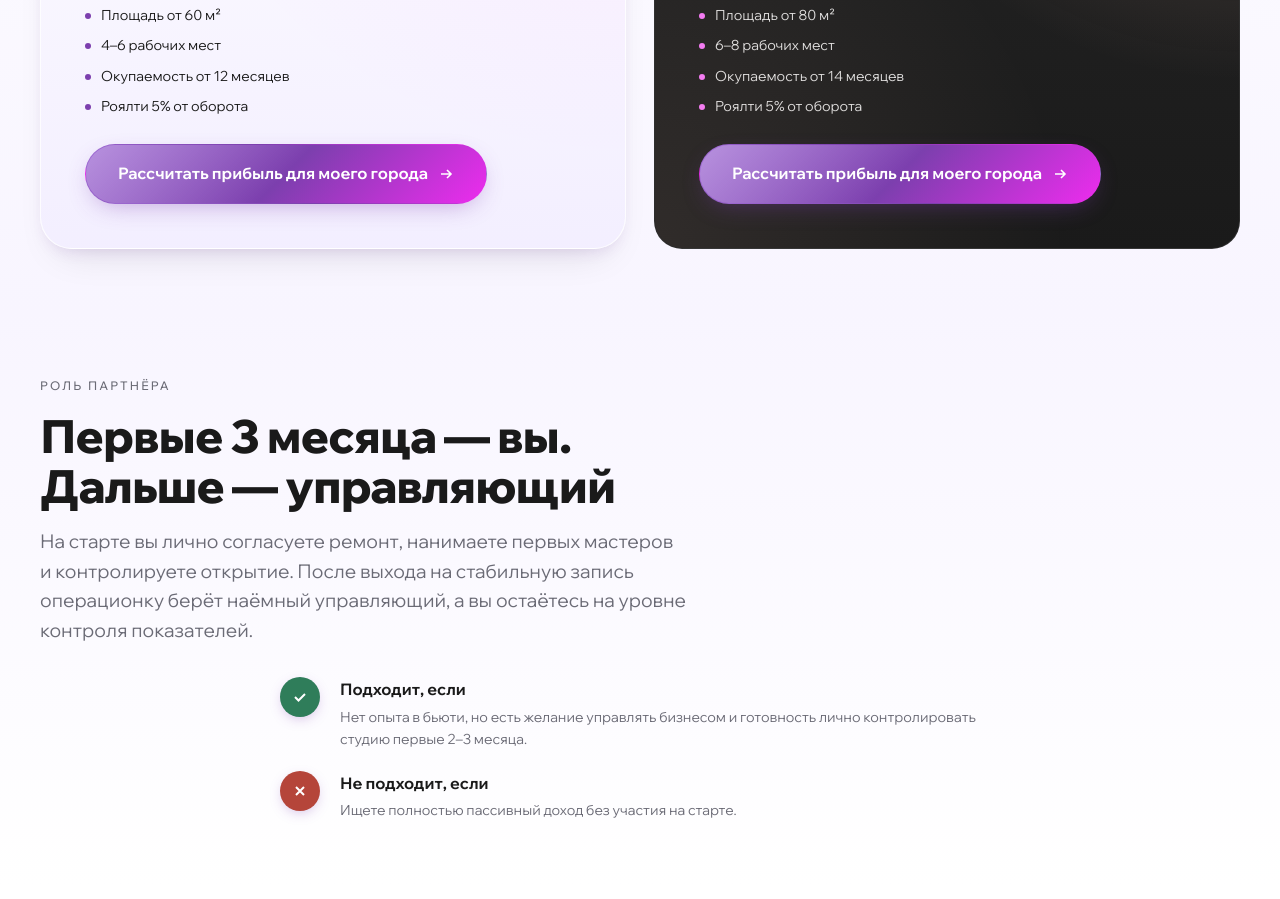
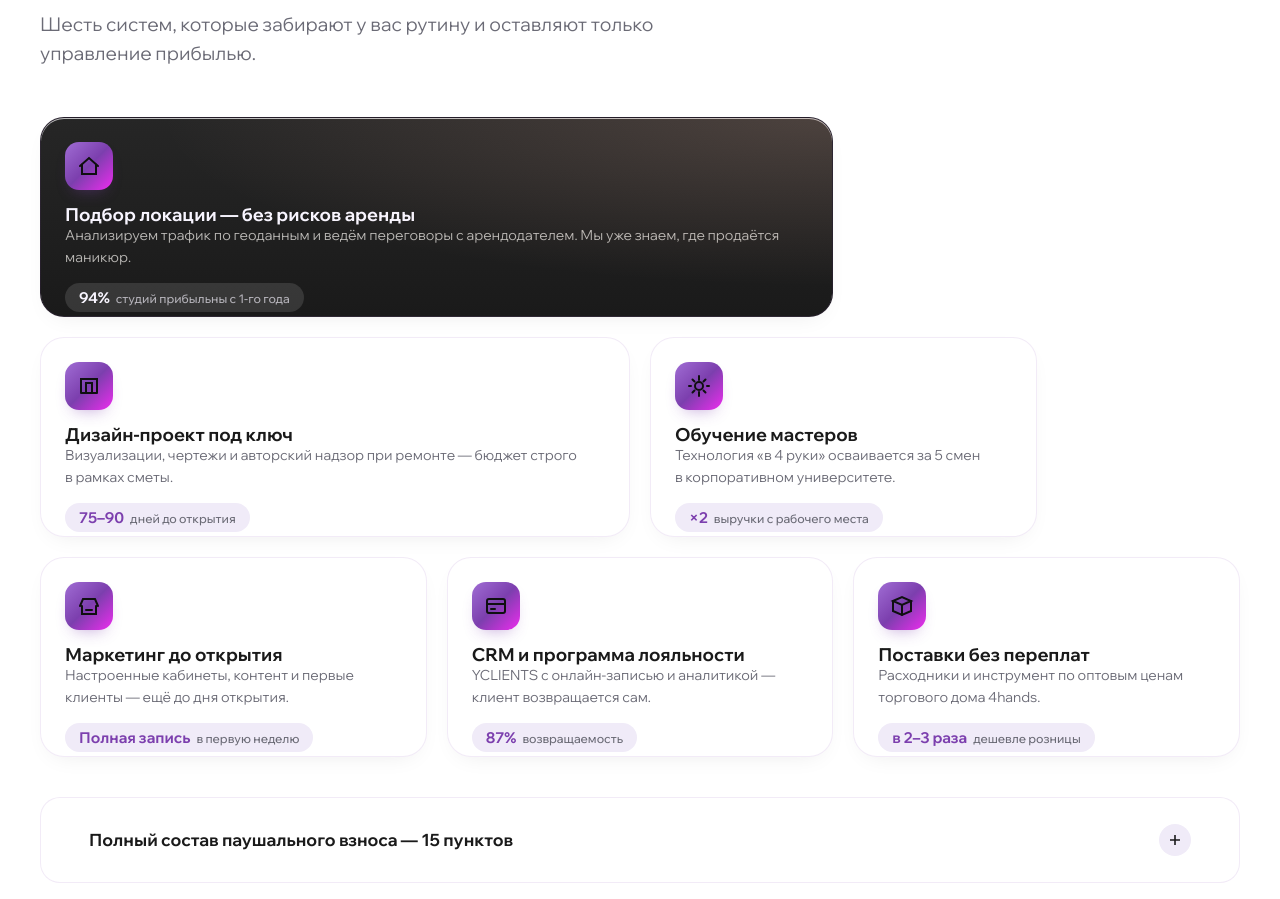
Before and after one commit to 14810b-dotcom/4hands-franchise-landing, a website: page franch-v2/index.html in a window 1280 px wide. Shown: the part 6041-6940 px from the top of the page. Drawn offline with nearby package versions, Linux system fonts and the light colour scheme.

Commit message:
refactor(franch-v2): metric pills on capability cards, 2-col FAQ, shorter Path
Each support card now leads with its number (94% profitable, x2 revenue,
87% retention, 2-3x cheaper supplies) instead of burying it in prose —
answers the "хочется цифры, а не очевидные вещи" review note and lets
each description drop to one line.

FAQ heading moves into a sticky left column beside the accordion, and
the Path scroll-scrub track drops 300vh -> 170vh; it was hijacking three
full screens of scroll to deliver four bullets.

Page height 12406px -> 11572px (13554px at review time).

Co-Authored-By: Claude Opus 5 <noreply@anthropic.com>

```diff
--- a/franch-v2/index.html
+++ b/franch-v2/index.html
@@ -398,7 +398,7 @@
 
         <!-- Desktop: pinned scroll-scrub -->
         <div class="path-desktop">
-            <div id="pathTrack" style="height: 300vh; position: relative;">
+            <div id="pathTrack" style="height: 170vh; position: relative;">
                 <div class="path-pin" id="pathPin">
                     <div class="path-stage" id="pathStage">
                         <div class="path-layer l1" data-step="1"></div>
@@ -785,8 +785,8 @@
                     </div>
                     <div>
                         <div class="bento-title" style="color: var(--c-ivory);">Подбор локации — без&nbsp;рисков аренды</div>
-                        <div class="bento-desc">Анализируем трафик по&nbsp;геоданным, ведём переговоры с&nbsp;арендодателем и&nbsp;защищаем вас от&nbsp;кабальных условий договора. Вы не&nbsp;тратите время — мы уже знаем, где продаётся маникюр.</div>
-                        <div class="bento-stat" style="margin-top:16px; color:rgba(248,245,255,0.6); font-size:12px;">200+ локаций отсмотрено · 94% студий прибыльны с 1-го года</div>
+                        <div class="bento-desc">Анализируем трафик по&nbsp;геоданным и&nbsp;ведём переговоры с&nbsp;арендодателем. Мы уже знаем, где продаётся маникюр.</div>
+                        <div class="tile-stat">94% <span>студий прибыльны с 1-го года</span></div>
                     </div>
                 </article>
 
@@ -796,7 +796,8 @@
                     </div>
                     <div>
                         <div class="bento-title">Дизайн-проект под ключ</div>
-                        <div class="bento-desc">Готовые визуализации, технические чертежи и авторский надзор при ремонте. Ремонт без&nbsp;сюрпризов и&nbsp;переделок — бюджет строго в&nbsp;рамках сметы.</div>
+                        <div class="bento-desc">Визуализации, чертежи и&nbsp;авторский надзор при&nbsp;ремонте — бюджет строго в&nbsp;рамках сметы.</div>
+                        <div class="tile-stat">75–90 <span>дней до открытия</span></div>
                     </div>
                 </article>
 
@@ -805,8 +806,9 @@
                         <svg width="24" height="24" viewBox="0 0 24 24" fill="none" stroke="#0F0F10" stroke-width="2" stroke-linecap="round"><path d="M12 2v4M12 18v4M4 12H2M22 12h-2M5.5 5.5l2 2M16.5 16.5l2 2M5.5 18.5l2-2M16.5 7.5l2-2"/><circle cx="12" cy="12" r="4"/></svg>
                     </div>
                     <div>
-                        <div class="bento-title">Обучение = ×2 к выручке</div>
-                        <div class="bento-desc">Технология «в&nbsp;4&nbsp;руки» осваивается за&nbsp;5&nbsp;смен. С&nbsp;одного кресла — выручка в&nbsp;2&nbsp;раза выше, чем у&nbsp;конкурентов.</div>
+                        <div class="bento-title">Обучение мастеров</div>
+                        <div class="bento-desc">Технология «в&nbsp;4&nbsp;руки» осваивается за&nbsp;5&nbsp;смен в&nbsp;корпоративном университете.</div>
+                        <div class="tile-stat">×2 <span>выручки с рабочего места</span></div>
                     </div>
                 </article>
 
@@ -816,7 +818,8 @@
                     </div>
                     <div>
                         <div class="bento-title">Маркетинг до открытия</div>
-                        <div class="bento-desc">Настроенные кабинеты, контент и&nbsp;первые клиенты — ещё до&nbsp;дня открытия. Полная запись в&nbsp;первую неделю.</div>
+                        <div class="bento-desc">Настроенные кабинеты, контент и&nbsp;первые клиенты — ещё до&nbsp;дня открытия.</div>
+                        <div class="tile-stat">Полная запись <span>в первую неделю</span></div>
                     </div>
                 </article>
 
@@ -825,8 +828,9 @@
                         <svg width="24" height="24" viewBox="0 0 24 24" fill="none" stroke="#0F0F10" stroke-width="2" stroke-linecap="round"><rect x="3" y="5" width="18" height="14" rx="2"/><path d="M3 10h18M7 15h4"/></svg>
                     </div>
                     <div>
-                        <div class="bento-title">CRM: 87% возвращаемость</div>
-                        <div class="bento-desc">YCLIENTS с&nbsp;онлайн-записью, программой лояльности и&nbsp;аналитикой. Клиент возвращается каждые 2&nbsp;недели сам.</div>
+                        <div class="bento-title">CRM и программа лояльности</div>
+                        <div class="bento-desc">YCLIENTS с&nbsp;онлайн-записью и&nbsp;аналитикой — клиент возвращается сам.</div>
+                        <div class="tile-stat">87% <span>возвращаемость</span></div>
                     </div>
                 </article>
 
@@ -836,7 +840,8 @@
                     </div>
                     <div>
                         <div class="bento-title">Поставки без переплат</div>
-                        <div class="bento-desc">Расходники и&nbsp;инструмент по&nbsp;оптовым ценам торгового дома 4hands — в&nbsp;2–3&nbsp;раза дешевле розницы.</div>
+                        <div class="bento-desc">Расходники и&nbsp;инструмент по&nbsp;оптовым ценам торгового дома 4hands.</div>
+                        <div class="tile-stat">в 2–3 раза <span>дешевле розницы</span></div>
                     </div>
                 </article>
             </div>
@@ -1166,7 +1171,8 @@
          ==================================================================== -->
     <section class="section" id="faq" style="background: linear-gradient(180deg, #FFFFFF, #F8F5FF);" aria-label="Частые вопросы">
         <div class="container">
-            <div class="section-head" data-reveal style="text-align: center; margin-inline: auto;">
+            <div class="faq-layout">
+            <div class="section-head" data-reveal style="margin-bottom: 0;">
                 <span class="h-eyebrow">FAQ</span>
                 <h2 class="h2 text-balance" style="margin-top: 12px;">
                     Частые вопросы партнёров
@@ -1329,6 +1335,7 @@
                     </div>
                 </details>
 
+            </div>
             </div>
         </div>
     </section>
--- a/franch-v2/style.css
+++ b/franch-v2/style.css
@@ -1238,6 +1238,45 @@ a { color: inherit; text-decoration: none; }
     max-width: 860px;
     margin-inline: auto;
 }
+/* Number pill on a capability card — the metric leads, prose supports it */
+.tile-stat {
+    display: inline-flex;
+    align-items: baseline;
+    gap: 6px;
+    margin-top: 14px;
+    padding: 7px 14px;
+    border-radius: 999px;
+    background: #F0EBF8;
+    color: var(--c-purple);
+    font-family: var(--font-display);
+    font-weight: 700;
+    font-size: 15px;
+    line-height: 1;
+}
+.tile-stat span {
+    font-weight: 500;
+    font-size: 12px;
+    color: var(--c-graphite);
+}
+.bento-tile.dark .tile-stat {
+    background: rgba(255,255,255,0.12);
+    color: var(--c-ivory);
+}
+.bento-tile.dark .tile-stat span { color: rgba(248,245,255,0.65); }
+
+.faq-layout {
+    display: grid;
+    gap: 32px;
+}
+@media (min-width: 1024px) {
+    .faq-layout {
+        grid-template-columns: minmax(0, 340px) minmax(0, 1fr);
+        gap: 56px;
+        align-items: start;
+    }
+    .faq-layout .section-head { position: sticky; top: 100px; }
+}
+
 .faq-item {
     background: #FFFFFF;
     border: 1px solid var(--c-line);
```
